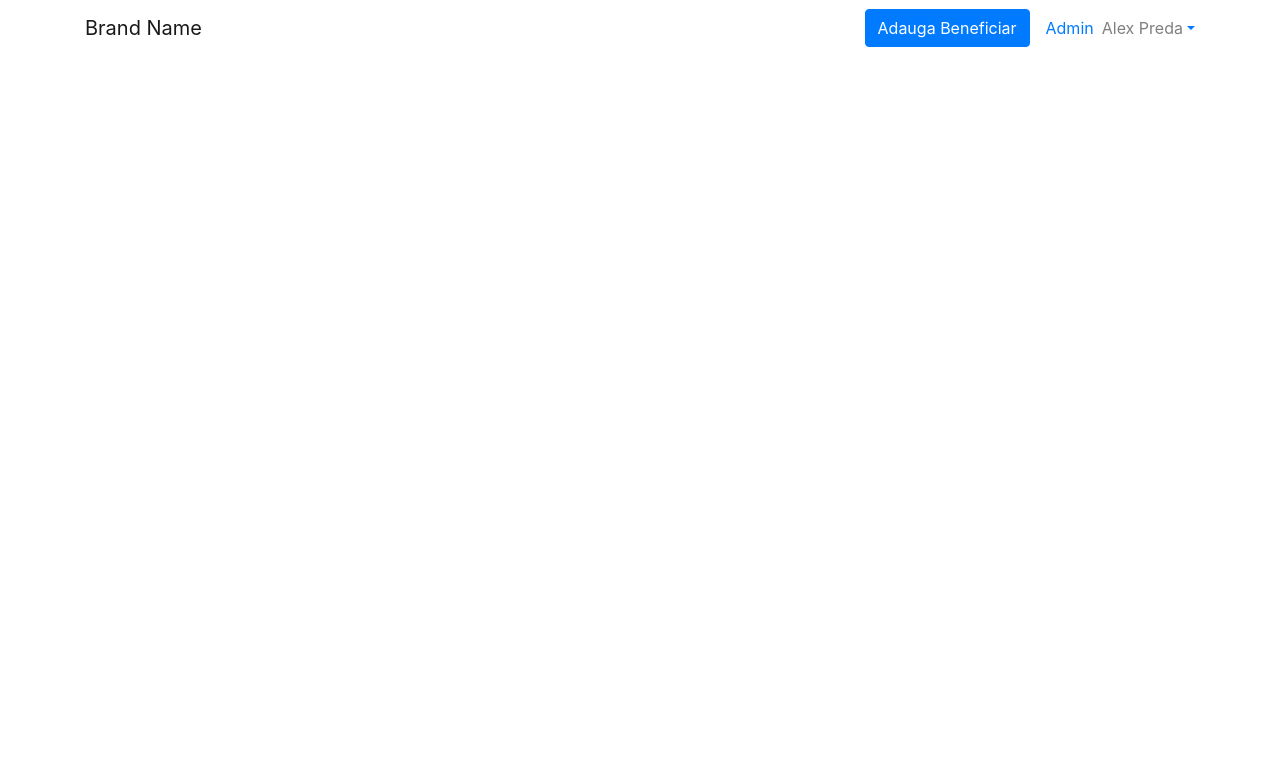
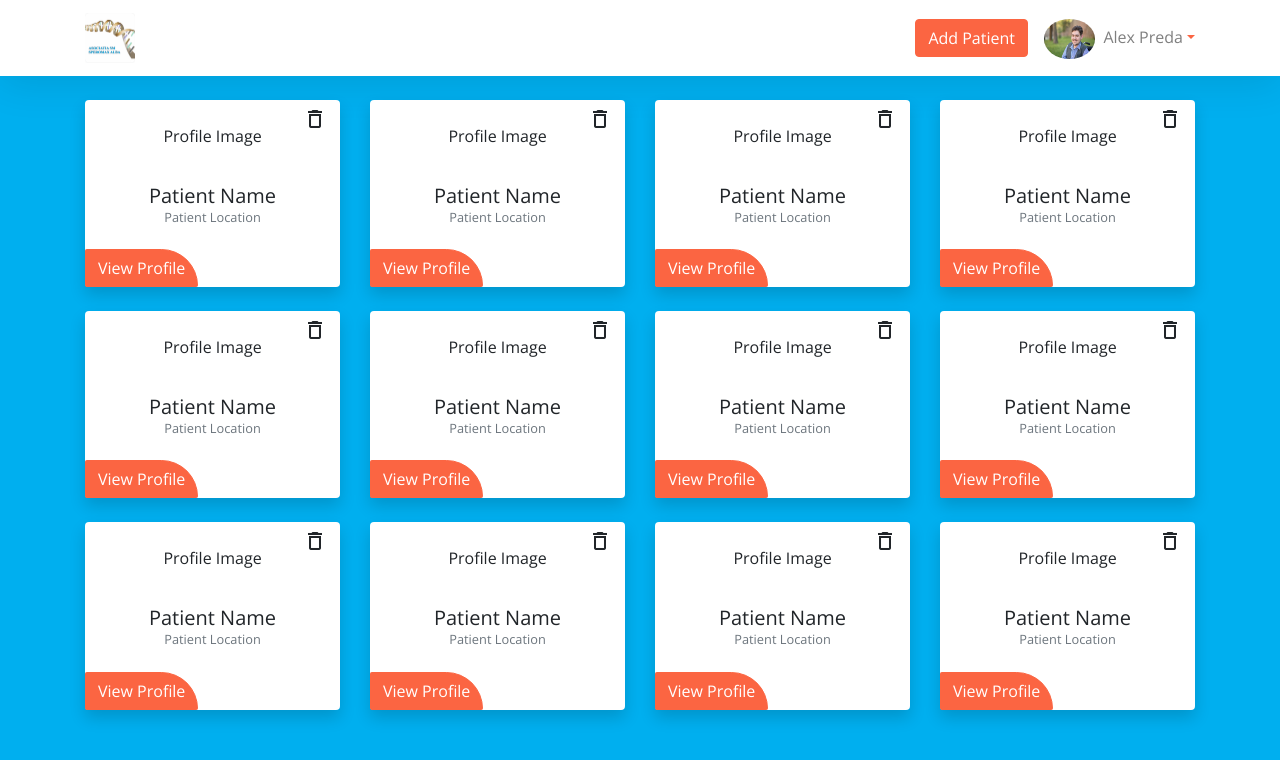
Before and after one commit to predaalexandru/Speromax-app, a React (Create React App) app in the folder patient-base/: page / in a window 1280 px wide. Shown: the top 760 px of the page. Built offline with nearby package versions, Linux system fonts and the light colour scheme.

Commit message:
Creating the patient profile

```diff
--- a/patient-base/public/index.html
+++ b/patient-base/public/index.html
@@ -14,6 +14,10 @@
       manifest.json provides metadata used when your web app is installed on a
       user's mobile device or desktop. See https://developers.google.com/web/fundamentals/web-app-manifest/
     -->
+    <link href="https://fonts.googleapis.com/css2?family=Open+Sans:wght@300;400;600;700;800&display=swap" rel="stylesheet" />
+
+    <link href="https://fonts.googleapis.com/icon?family=Material+Icons" rel="stylesheet" />
+
     <link rel="manifest" href="%PUBLIC_URL%/manifest.json" />
     <!--
       Notice the use of %PUBLIC_URL% in the tags above.
@@ -39,5 +43,8 @@
       To begin the development, run `npm start` or `yarn start`.
       To create a production bundle, use `npm run build` or `yarn build`.
     -->
+    <script src="https://code.jquery.com/jquery-3.5.1.slim.min.js" integrity="sha384-DfXdz2htPH0lsSSs5nCTpuj/zy4C+OGpamoFVy38MVBnE+IbbVYUew+OrCXaRkfj" crossorigin="anonymous"></script>
+<script src="https://cdn.jsdelivr.net/npm/popper.js@1.16.1/dist/umd/popper.min.js" integrity="sha384-9/reFTGAW83EW2RDu2S0VKaIzap3H66lZH81PoYlFhbGU+6BZp6G7niu735Sk7lN" crossorigin="anonymous"></script>
+<script src="https://stackpath.bootstrapcdn.com/bootstrap/4.5.2/js/bootstrap.min.js" integrity="sha384-B4gt1jrGC7Jh4AgTPSdUtOBvfO8shuf57BaghqFfPlYxofvL8/KUEfYiJOMMV+rV" crossorigin="anonymous"></script>
   </body>
 </html>
--- a/patient-base/src/App.js
+++ b/patient-base/src/App.js
@@ -1,12 +1,23 @@
 import React from 'react';
 import './styles/App.scss';
 import Navbar from './components/layout/Navbar';
+import Patients from './components/patients/Patients';
+import Patient from './components/patients/Patient';
+import PatientForm from './components/patients/PatientForm';
+import {BrowserRouter, Switch, Route } from "react-router-dom";
 
 function App() {
   return (
-    <div className="App">
-     <Navbar />
-    </div>
+    <BrowserRouter>
+      <div className="App">
+        <Navbar />
+        <Switch>
+          <Route exact path="/" component={Patients}/>
+          <Route exact path="/patient/:id" component={Patient}/>
+          <Route exact path="/patientForm/:id" component={PatientForm}/>
+        </Switch>
+      </div>
+    </BrowserRouter>
   );
 }
 
--- a/patient-base/src/components/layout/Navbar.js
+++ b/patient-base/src/components/layout/Navbar.js
@@ -5,41 +5,41 @@ import React from 'react'
 * @function Navbar
 **/
 
-const Navbar = (props) => {
+const Navbar = () => {
   return(
     <nav className="navbar navbar-expand-sm navbar-light bg-white">
   <div className="container">
     <a className="navbar-brand" href="/">
-      Brand Name
+      <img src={require("../../assets/sigla.svg")} height="50px" alt="Logo"/>
     </a>
 
     <div>
       <ul className="navbar-nav mr-auto"></ul>
       <ul className="navbar-nav align-items-center">
         <li className="nav-item">
-          <a href="#!" className="btn btn-primary mr-3">
-            Adauga Beneficiar
+          <a href="#" className="btn btn-primary mr-3">
+            Add Patient
           </a>
         </li>
         <li className="nav-item dropdown">
           <a
             className="nav-a dropdown-toggle"
-            href="!#"
+            href="#"
             id="navbarDropdown"
             data-toggle="dropdown"
           >
-            Admin
+            <img src={ require("../../assets/admin.png")} className="rounded-circle" height="40px" alt="admin" />
             <span className="ml-2 navbar-text">Alex Preda</span>
           </a>
           <div className="dropdown-menu">
-            <a className="dropdown-item" href="!#">
+            <a className="dropdown-item" href="#">
               Profile
             </a>
-            <a className="dropdown-item" href="!#">
+            <a className="dropdown-item" href="#">
               Logout
             </a>
             <div className="dropdown-divider"></div>
-            <a className="dropdown-item" href="!#">
+            <a className="dropdown-item" href="#">
               Ads
             </a>
           </div>
--- /dev/null
+++ b/patient-base/src/components/patients/Patient.js
@@ -0,0 +1,48 @@
+import React from 'react'
+import {Link} from 'react-router-dom'
+
+/**
+* @author
+* @function Student
+**/
+
+const Student = () => {
+  return(
+    <div className="container">
+        <div className="py-4">
+            <div className="row">
+                <div className="col-md-10 mx-auto">
+                    <div className="card card-body shadow">
+                        <div className="row">
+                            <div className="col-md-4">
+                                Profile picture
+                            </div>
+                            <div className="col-md-8">
+                                <ul className="list-group">
+                                    <li className="d-flex justify-content-between align-items-center list-group-item list-group-item-action">
+                                        <h3 className="m-0">Patient NAME</h3>
+                                        <Link className="btn btn-primary" to="/patientForm">
+                                            Edit Profile
+                                        </Link>
+                                    </li>
+                                    <li className="list-group-item">
+                                        <p>Full Name: Full Name</p>
+                                        <p>CNP: CNP</p>
+                                        <p>Address: Address</p>
+                                        <p>Telephone: Telephone</p>
+                                        <p>Treatment: Treatment</p>
+                                        <p>Center Treatment: Center Treatment</p>
+                                    </li>
+                                </ul>
+                            </div>
+                        </div>
+                    </div>
+                </div>
+            </div>
+        </div>
+    </div>
+   )
+
+ }
+
+export default Student
--- /dev/null
+++ b/patient-base/src/components/patients/PatientForm.js
@@ -0,0 +1,15 @@
+import React from 'react'
+
+/**
+* @author
+* @function PatientForm
+**/
+
+const PatientForm = () => {
+  return(
+    <div>PatientForm</div>
+   )
+
+ }
+
+export default PatientForm
--- /dev/null
+++ b/patient-base/src/components/patients/Patients.js
@@ -0,0 +1,40 @@
+import React from 'react'
+import {Link} from 'react-router-dom'
+
+
+/**
+* @author
+* @function Patients
+**/
+
+const Patients = () => {
+  return(
+    <div className="container">
+        <div className="py-4">
+            <div className="row">
+                {
+                    new Array(12).fill("").map((item, index) => (
+                        <div className="col-lg-3 col-md-6 mb-4" key={index}>
+                            <div className="card shadow text-center py-4">
+                                <p>Profile Image</p>
+                                <div className="card-body">
+                                    <h5 className="card-title mb-0">Patient Name</h5>
+                                    <p className="text-muted small">Patient Location</p>
+                                    <Link to={`/patient/${index}`} className="btn btn-primary btn-profile">
+                                        View Profile
+                                    </Link>
+                            <button className="btn btn-edit">
+                              <span className="material-icons">delete_outline</span>
+                            </button>
+                          </div>
+                        </div>
+                      </div>
+                    ))
+                }
+            </div>
+        </div>
+    </div>
+   )
+ }
+
+export default Patients
--- a/patient-base/src/styles/App.scss
+++ b/patient-base/src/styles/App.scss
@@ -0,0 +1,16 @@
+.navbar {
+    box-shadow: 0px 7px 40px rgba($color: #000000, $alpha: 0.1);
+}
+
+.btn-profile {
+    position: absolute;
+    left: 0;
+    bottom: 0;
+    border-top-right-radius: 100px;
+}
+
+.btn-edit {
+    position: absolute;
+    top: 0;
+    right: 0;
+}
--- a/patient-base/src/styles/index.scss
+++ b/patient-base/src/styles/index.scss
@@ -1 +1,13 @@
+$theme-colors: (
+    "primary": #fb6542
+);
+
+$card-border-width: 0;
+$body-bg: #00afef;
+$font-family-base: "Open Sans";
+
+.card {
+    position: relative;
+}
+
 @import "~bootstrap/scss/bootstrap";
```
Also changed, not shown: patient-base/src/assets/admin.png (added), patient-base/src/assets/sigla.svg (added).
